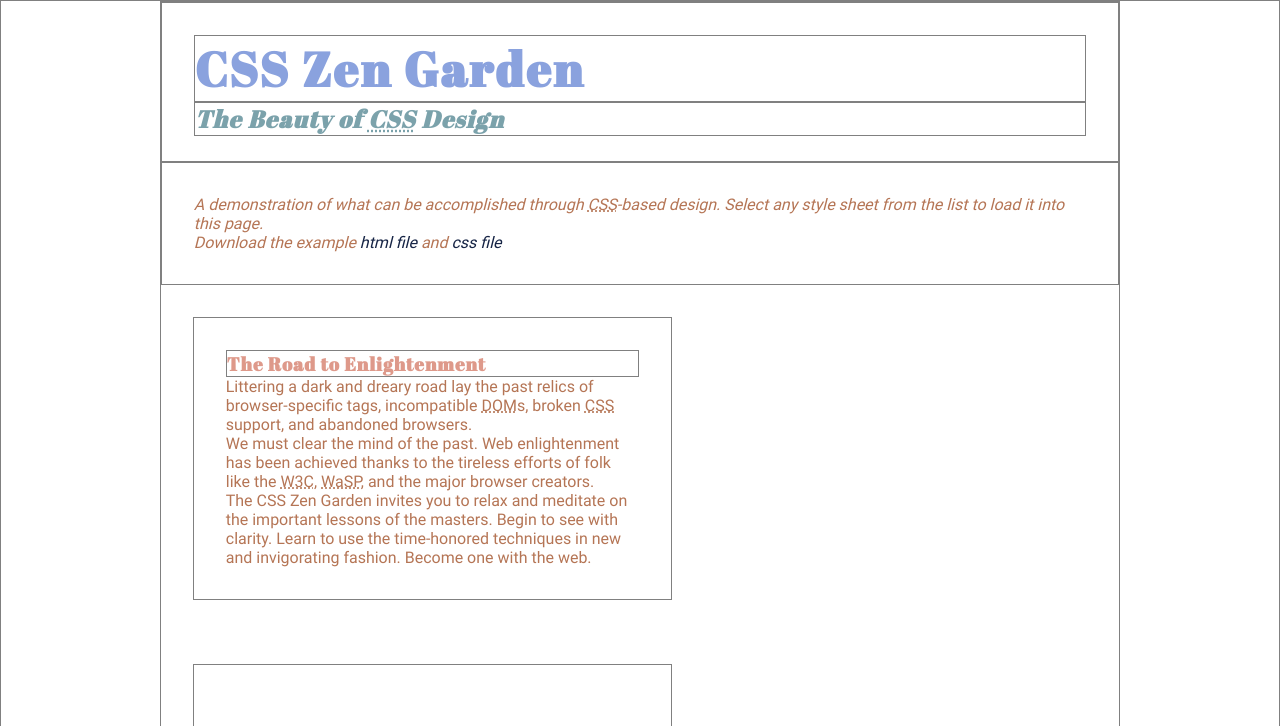
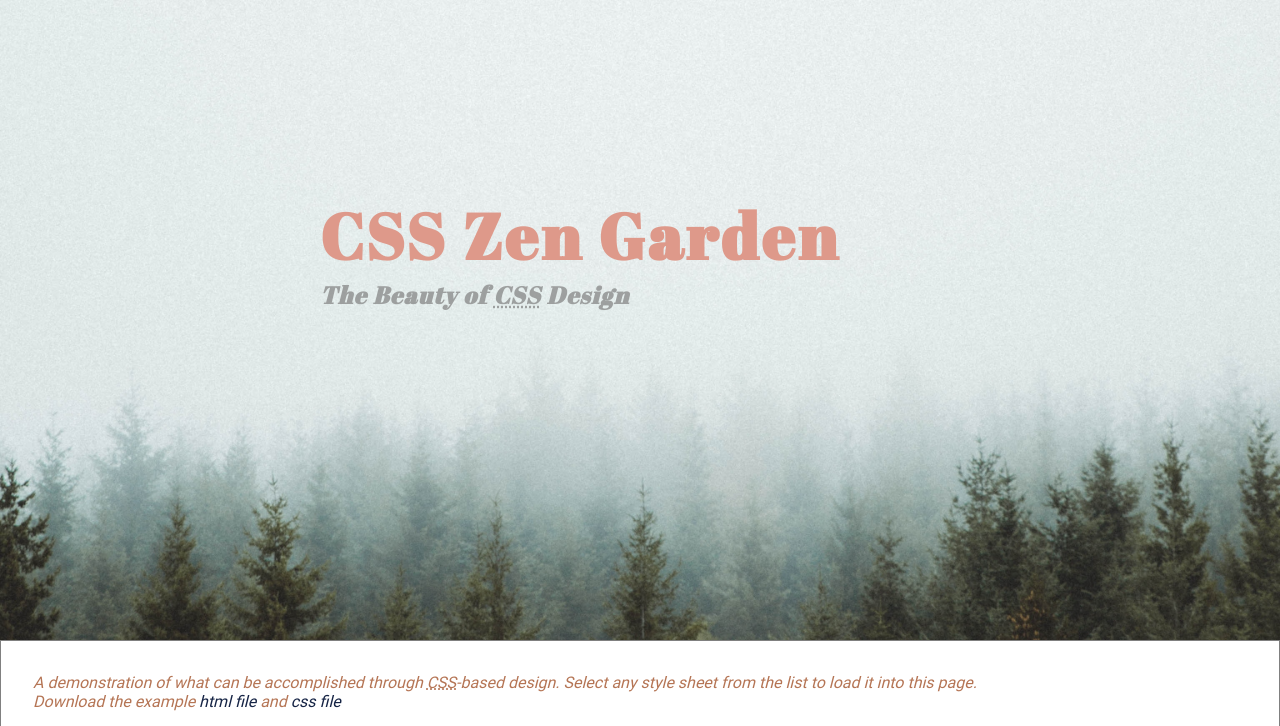
Before and after one commit to ziggabyte/zengarden, a plain HTML site: page index.html in a window 1280 px wide. Shown: the top 726 px of the page. Drawn offline with Linux system fonts and the light colour scheme.

Commit message:
efter lunch tisdag

```diff
--- a/style.css
+++ b/style.css
@@ -26,38 +26,39 @@
 }
 
 body {
-    /* background-image: url(media/images/Dawn.jpg);
-    background-position: fixed;
-    background-size: 100%; */
     font-family: Roboto;
-    color:#B57555;
-    border: 1px solid grey;
-
+    color: #B57555;
 }
 
 header {
-    height: 10em;
-    padding: 2em;
+    display: flex;
+    flex-direction: column;
+    flex-wrap: wrap;
+    background-image: url(media/images/forrest.jpg);
+    background-size: 100%;
+    background-position: center;
+    height: 40em;
     box-sizing: border-box;
-    border: 1px solid grey;
-
+    padding-left: 20em;
+    padding-top: 12em;
 }
 
 h1, h2, h3, h4 {
     font-family: "Abril Fatface";
     letter-spacing: 0.05em;
-    border: 1px solid grey;
-
 }
 
 h1 {
-    font-size: 3em;
-    color: #8AA2DE;
+    font-size: 4em;
+    color:#DE998A;
+    width: 10em;
 }
 
 h2 {
     font-style: italic;
-    color: #7BA2AB;
+    color:grey;
+    opacity: 0.7;
+    width: 20em;
 }
 
 h3 {
@@ -66,7 +67,6 @@
 
 footer {
     border: 1px solid grey;
-
 }
 
 a:link {
@@ -86,11 +86,10 @@
 /* specific divs */
 
 .page-wrapper {
-    width: 75%;
+    width: 100%;
     display: grid;
     margin: auto;
     overflow: hidden;
-    border: 1px solid grey;
 }
 
 
```
Also changed, not shown: media/images/forrest.jpg (added), media/images/sunset.jpg (added), 2 other files.
